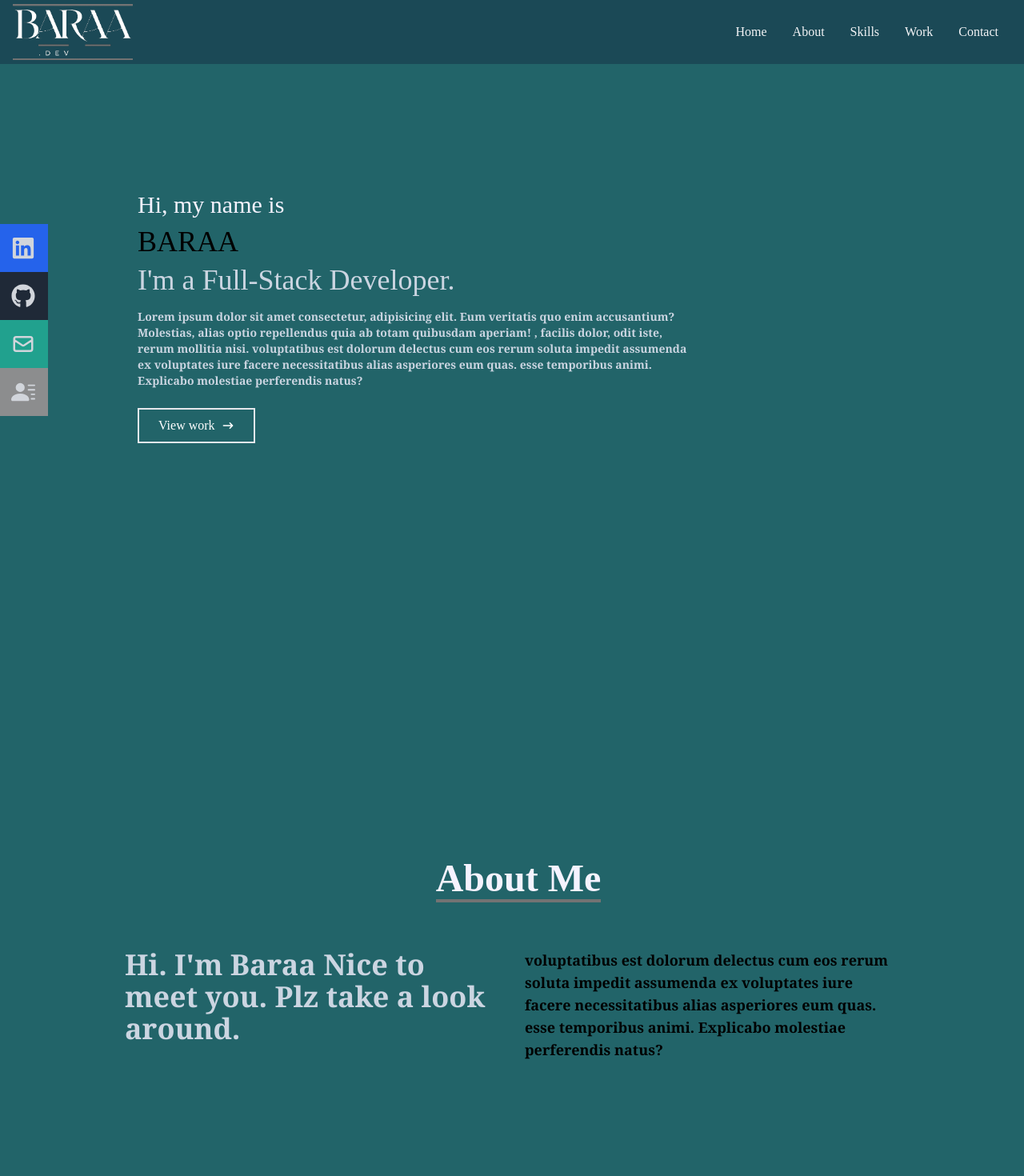
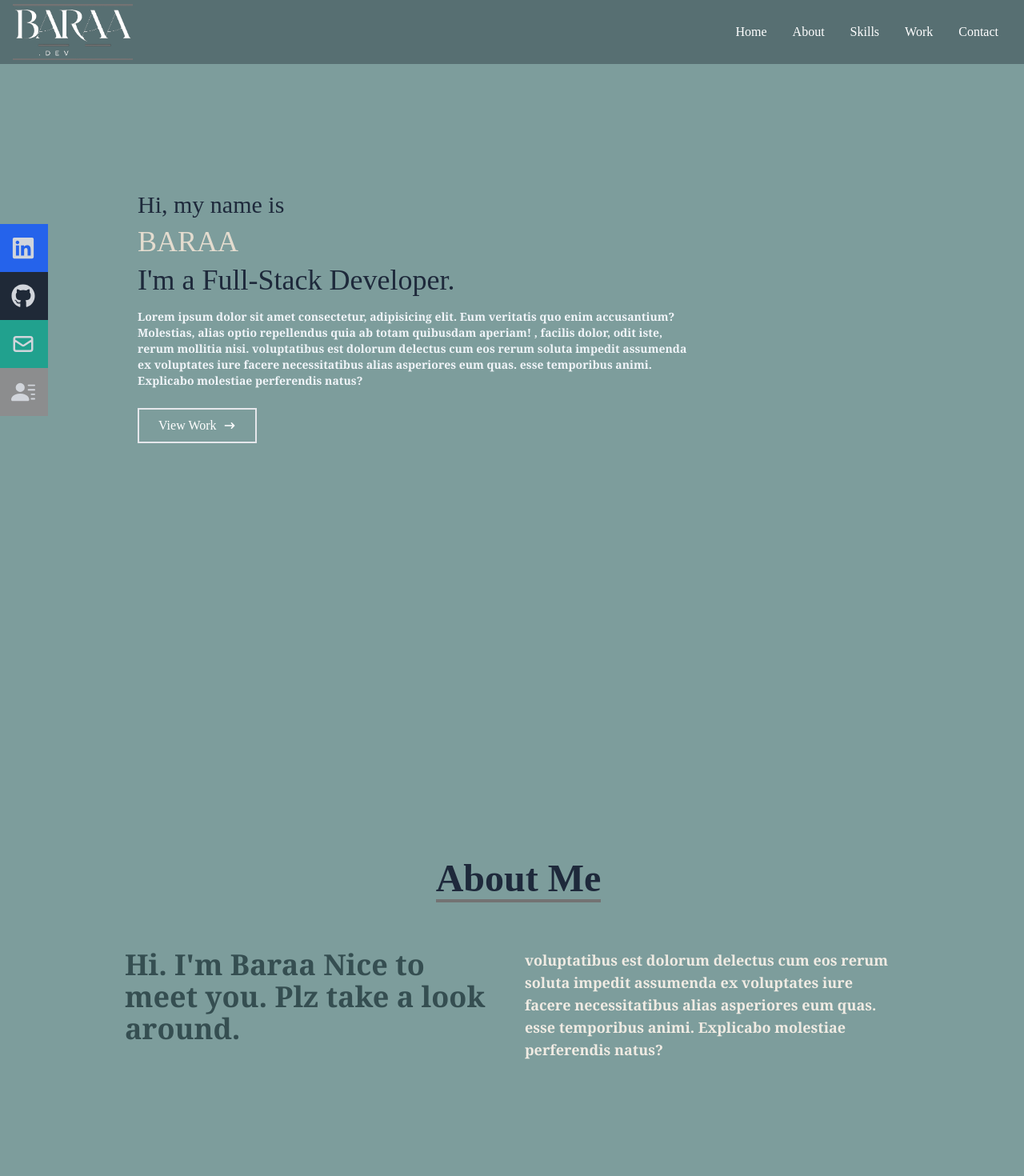
Before and after one commit to BARAA-201/protfilo, a React (Create React App) app: page / in a window 1280 px wide. Shown: the top 1470 px of the page at 80% size. Built offline with nearby package versions, Linux system fonts and the light colour scheme.

Commit message:
Color Change

```diff
--- a/src/components/About.jsx
+++ b/src/components/About.jsx
@@ -2,10 +2,10 @@ import React from 'react'
 
 const About = () => {
     return (
-        <div name='about' className='w-full h-screen bg-[#226469] '>
+        <div name='about' className='w-full h-screen bg-[#7D9D9C] '>
             <div className=' flex flex-col justify-center items-center w-full h-full'>
                 <div className='max-w-[1000px] w-full  grid grid-cols-1 gap-8'>
-                    <div className='sm:text-center pb-8 pl-4 text-violet-50'>
+                    <div className='sm:text-center pb-8 pl-4 text-slate-800'>
                         <p className='text-5xl font-bold inline border-b-4 border-[#737373]'>
                             About Me
                         </p>
@@ -15,10 +15,10 @@ const About = () => {
                 </div>
 
                 <div className='max-w-[1000px] w-full  grid sm:grid-cols-2 gap-8 px-4 sm:text-lift' >
-                    <div className=' text-4xl font-bold font-serif text-slate-300'>
+                    <div className=' text-4xl font-bold font-serif text-[#354E51]'>
                         <p>Hi. I'm Baraa Nice to meet you. Plz take a look around.</p>
                     </div>
-                    <div className=' text-lg font-bold font-serif '>
+                    <div className=' text-lg font-bold font-serif text-[#F0EBE3]'>
                         <p>voluptatibus est dolorum delectus cum eos rerum soluta impedit assumenda ex voluptates iure facere necessitatibus alias asperiores eum quas. esse temporibus animi. Explicabo molestiae perferendis natus?</p>
                     </div>
                 </div>
--- a/src/components/Contact.jsx
+++ b/src/components/Contact.jsx
@@ -2,19 +2,36 @@ import React from 'react'
 
 function Contact() {
     return (
-        <div name='contact' className='bg-[#226469] w-full h-screen p-4 flex justify-center items-center'>
-            <form method='POST' action='https://getform.io/f/8bfbc047-8d86-49de-afc0-806f9d34a126' className='flex flex-col max-w-[600px] w-full'>
-                <div className='pb-8'>
-                    <p className='text-5xl font-bold inline border-b-4 border-[#737373] text-violet-50'> Contact Me </p>
-                    <p className='py-4 text-violet-50 text-lg font-serif'> You can contact me directly to my Email: Albr590@gmail.com </p>
-                </div>
-                <input className='bg-[#ccd6f5] p-2 font-serif' type="text" placeholder='Name' name='name' />
-                <input className='bg-[#ccd6f5] my-4 p-2 font-serif' type="email" placeholder='Email' name='email' />
-                <textarea className='bg-[#ccd6f5] p-2 font-serif' name="message" id="" cols="10" rows="10"></textarea>
-                <button className='text-white border-2 px-4 py-3 my-8 mx-auto flex items-center hover:bg-slate-400 hover:border-slate-400 font-[ArsenicaBold]'>Send your massage</button>
+        <div name='contact' className='bg-[#7D9D9C] w-full h-full flex justify-center items-center'>
+            <div className='max-w-[1000px] mx-auto p-4 flex flex-col justify-center w-full h-full'>
+                <form method='POST' action='https://getform.io/f/8bfbc047-8d86-49de-afc0-806f9d34a126' className='flex flex-col max-w-[600px] w-full pt-28'>
+                    <div className='pb-8'>
+                        <p className=' text-5xl font-bold inline border-b-4 border-[#737373] text-slate-800 py-2'> Contact Me </p>
+                        {/* <p className='py-6 text-[#F0EBE3] text-lg'> You can contact me directly to my Email: <span style={{ fontFamily: 'serif', fontWeight: 'bold' }}>Albr590@gmail.com</span> </p> */}
+                    </div>
+                    <input className='bg-gray-300 p-2 font-serif' type="text" placeholder='Name' name='name' />
+                    <input className='bg-gray-300 my-4 p-2 font-serif' type="email" placeholder='Email' name='email' />
+                    <textarea className='bg-gray-300 p-2 font-serif' name="message" id="" cols="10" rows="10"></textarea>
+                    <button className='text-white border-2 px-4 py-3 my-8 mx-auto flex items-center hover:bg-[#576F72] hover:border-[#576F72] font-[ArsenicaBold]'>Send your massage</button>
 
-            </form>
-        </div>
+                </form>
+            </div >
+        </div >
+
+        // <div name='contact' className='w-full h-full bg-[#0a192f] '>
+        //     <div className='max-w-[1000px] mx-auto p-4 flex flex-col justify-center w-full h-full '>
+        //         <form method='POST' action="https://getform.io/f/a699a1b2-f225-434e-b317-1fbbde8e006c" className='flex flex-col max-w-[600px] w-full mx-auto pt-28'>
+        //             <div className='pb-8'>
+        //                 <p className='text-4xl font-bold inline border-b-4 border-pink-600 text-gray-300'>Contact</p>
+        //                 <p className='text-gray-300 py-4'>// Submit the form below or shoot me an email - myemail@gmail.com</p>
+        //             </div>
+        //             <input className='bg-[#ccd6f6] p-2' type="text" placeholder='Name' name='name' />
+        //             <input className='my-4 p-2 bg-[#ccd6f6]' type="email" placeholder='Email' name='email' />
+        //             <textarea className='bg-[#ccd6f6] p-2' name="message" rows="10" placeholder='Message'></textarea>
+        //             <button className='text-white border-2 hover:bg-pink-600 hover:border-pink-600 px-4 py-3 my-8 mx-auto flex items-center'>Let's Collaborate</button>
+        //         </form>
+        //     </div>
+        // </div>
     )
 }
 
--- a/src/components/Home.jsx
+++ b/src/components/Home.jsx
@@ -1,21 +1,25 @@
 import React from 'react'
 import { HiArrowNarrowRight } from 'react-icons/hi'
+import { Link } from 'react-scroll'
+
 
 const Home = () => {
     return (
-        <div name="home" className='w-full h-screen bg-[#226469] '>
+        <div name="home" className='w-full h-screen bg-[#7D9D9C] '>
             {/* Container */}
             <div className='max-w-[1000px] mx-auto px-8 flex flex-col justify-center h-full '>
-                <p className='font-[ArsenicaExtrabold] text-3xl text-violet-50'>Hi, my name is</p>
+                <p className='font-[ArsenicaExtrabold] text-3xl text-slate-800'>Hi, my name is</p>
 
-                <h1 className='font-[ArsenicaBold] text-4xl py-2 truncate hover:text-clip text-black'>BARAA</h1>
+                <h1 className='font-[ArsenicaBold] text-4xl py-2 truncate hover:text-clip text-[#E4DCCF]'>BARAA</h1>
 
-                <h2 className='font-[ArsenicaExtrabold] text-4xl text-slate-300'>I'm a Full-Stack Developer. </h2>
+                <h2 className='font-[ArsenicaExtrabold] text-4xl text-slate-800'>I'm a Full-Stack Developer. </h2>
 
-                <p className='font-serif font-bold text-sm max-w-[700px] text-slate-300 py-4'>Lorem ipsum dolor sit amet consectetur, adipisicing elit. Eum veritatis quo enim accusantium? Molestias, alias optio repellendus quia ab totam quibusdam aperiam! , facilis dolor, odit iste, rerum mollitia nisi.  voluptatibus est dolorum delectus cum eos rerum soluta impedit assumenda ex voluptates iure facere necessitatibus alias asperiores eum quas. esse temporibus animi. Explicabo molestiae perferendis natus?</p>
+                <p className='font-serif font-bold text-sm max-w-[700px] text-slate-100 py-4'>Lorem ipsum dolor sit amet consectetur, adipisicing elit. Eum veritatis quo enim accusantium? Molestias, alias optio repellendus quia ab totam quibusdam aperiam! , facilis dolor, odit iste, rerum mollitia nisi.  voluptatibus est dolorum delectus cum eos rerum soluta impedit assumenda ex voluptates iure facere necessitatibus alias asperiores eum quas. esse temporibus animi. Explicabo molestiae perferendis natus?</p>
 
                 <div>
-                    <button className=' text-white group border-2 px-6 py-2 my-2 flex items-center font-[ArsenicaBoldItalic] hover:bg-slate-400 hover:border-slate-400 '>View work <HiArrowNarrowRight className='ml-2 group-hover:rotate-90 duration-300' /> </button>
+                    <button className=' text-white group border-2 px-6 py-2 my-2 flex items-center font-[ArsenicaBoldItalic] hover:bg-[#576F72] hover:border-[#576F72] '><Link to="work" smooth={true} duration={500}>
+                        View Work
+                    </Link> <HiArrowNarrowRight className='ml-2 group-hover:rotate-90 duration-300' /> </button>
                 </div>
             </div>
         </div>
--- a/src/components/Navbar.jsx
+++ b/src/components/Navbar.jsx
@@ -4,13 +4,16 @@ import { FaBars, FaTimes, FaGithub, FaLinkedin } from 'react-icons/fa'
 import { HiOutlineMail } from 'react-icons/hi'
 import { BsFillPersonLinesFill } from 'react-icons/bs'
 import { Link } from 'react-scroll'
-
+import Cv from '../assets/Al-Baraa_Abdo_-_Full_Stack_Developer.pdf'
 const Navbar = () => {
     const [nav, setNav] = useState(false)
     const handleClick = () => setNav(!nav)
 
+
+
+
     return (
-        <div className='fixed w-full h-[80px] flex justify-between items-center px-4 bg-[#1B4956] text-gray-100'>
+        <div className='fixed w-full h-[80px] flex justify-between items-center px-4 bg-[#576F72] text-white'>
             <div>
                 <img src={Logo} alt="Logo Image" style={{ width: '150px' }} />
             </div>
@@ -37,9 +40,11 @@ const Navbar = () => {
                         Work
                     </Link>
                 </li>
-                <li><Link to="contact" smooth={true} duration={500}>
-                    Contact
-                </Link></li>
+                <li>
+                    <Link to="contact" smooth={true} duration={500}>
+                        Contact
+                    </Link>
+                </li>
             </ul>
 
 
@@ -49,36 +54,48 @@ const Navbar = () => {
             </div>
             {/* mobile menu */}
 
-            <ul className={!nav ? 'hidden' : 'absolute top-0 left-0 w-full h-screen bg-[#1B4956] flex flex-col justify-center items-center'}>
-                <li className='py-6 text-4xl'>Home</li>
-                <li className='py-6 text-4xl' >About</li>
-                <li className='py-6 text-4xl'>Skills</li>
-                <li className='py-6 text-4xl'>Work</li>
-                <li className='py-6 text-4xl'>Contact</li>
+            <ul className={!nav ? 'hidden' : 'absolute top-0 left-0 w-full h-screen bg-[#7D9D9C] flex flex-col justify-center items-center'}>
+                <li className='py-6 text-4xl'> <Link onClick={handleClick} to="home" smooth={true} duration={500}>
+                    Home
+                </Link></li>
+                <li className='py-6 text-4xl' ><Link onClick={handleClick} to="about" smooth={true} duration={500}>
+                    About
+                </Link></li>
+                <li className='py-6 text-4xl'><Link onClick={handleClick} to="skills" smooth={true} duration={500}>
+                    Skills
+                </Link></li>
+                <li className='py-6 text-4xl'><Link onClick={handleClick} to="work" smooth={true} duration={500}>
+                    Work
+                </Link></li>
+                <li className='py-6 text-4xl'><Link onClick={handleClick} to="contact" smooth={true} duration={500}>
+                    Contact
+                </Link></li>
             </ul>
             {/* Social icons */}
             <div className='hidden lg:flex fixed flex-col top-[35%] left-0'>
                 <ul>
                     <li className='w-[160px] h-[60px] flex justify-between items-center ml-[-100px] hover:ml-[-10px] duration-300 bg-blue-600'>
-                        <a className='flex justify-between items-center w-full text-gray-300' href="https://www.linkedin.com/in/albaraa-saad/">
+                        <a className='flex justify-between items-center w-full text-gray-300' href="https://www.linkedin.com/in/albaraa-saad/" target="_blank">
                             LinkedIn <FaLinkedin size={30} />
                         </a>
                     </li>
 
                     <li className='w-[160px] h-[60px] flex justify-between items-center ml-[-100px] hover:ml-[-10px] duration-300 bg-gray-800'>
-                        <a className='flex justify-between items-center w-full text-gray-300' href="https://github.com/BARAA-201">
+                        <a className='flex justify-between items-center w-full text-gray-300' href="https://github.com/BARAA-201" target="_blank">
                             GitHub <FaGithub size={30} />
                         </a>
                     </li>
 
                     <li className='w-[160px] h-[60px] flex justify-between items-center ml-[-100px] hover:ml-[-10px] duration-300 bg-[#21A18E]'>
-                        <a className='flex justify-between items-center w-full text-gray-300' href="https://github.com/BARAA-201">
-                            Email <HiOutlineMail size={30} />
+                        <a className='flex justify-between items-center w-full text-gray-300'>
+                            <Link to="contact" smooth={true} duration={500}>
+                                Contact
+                            </Link><HiOutlineMail size={30} />
                         </a>
                     </li>
 
                     <li className='w-[160px] h-[60px] flex justify-between items-center ml-[-100px] hover:ml-[-10px] duration-300 bg-[#8C8D8E]'>
-                        <a className='flex justify-between items-center w-full text-gray-300' href="https://github.com/BARAA-201">
+                        <a className='flex justify-between items-center w-full text-gray-300' href={Cv} target="_blank" >
                             Resume <BsFillPersonLinesFill size={30} />
                         </a>
                     </li>
--- a/src/components/Skills.jsx
+++ b/src/components/Skills.jsx
@@ -10,11 +10,11 @@ import Expressjs from '../assets/Expressjs.png';
 
 const Skills = () => {
     return (
-        <div name="skills" className='w-full h-screen bg-[#226469] text-violet-50 '>
+        <div name="skills" className='w-full h-screen bg-[#7D9D9C] text-lg text-[#F0EBE3]'>
             {/* Container */}
             <div className='max-w-[1000px] mx-auto p-4 flex flex-col justify-center w-full h-full  '>
                 <div>
-                    <p className=' text-5xl font-bold inline border-b-4 border-[#737373] '>Skills</p>
+                    <p className=' text-5xl font-bold inline border-b-4 border-[#737373] text-slate-800'>Skills</p>
                     <p className='py-4'>Tecnologies I've worked with</p>
                 </div>
 
```
Also changed, not shown: src/components/Work.jsx (+9 -7 lines), 1 other file (tests, documents, lock files or other folders).
